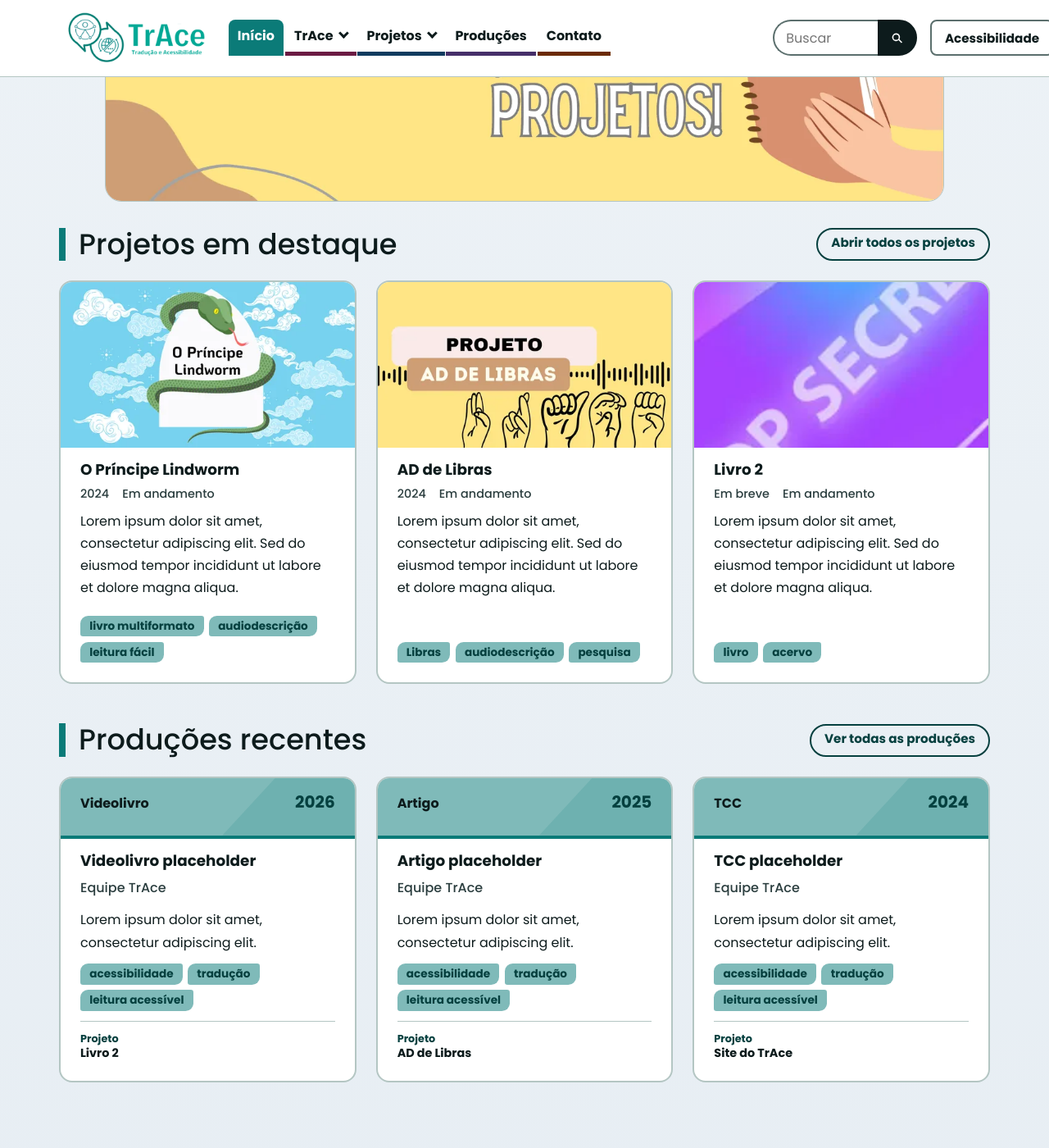
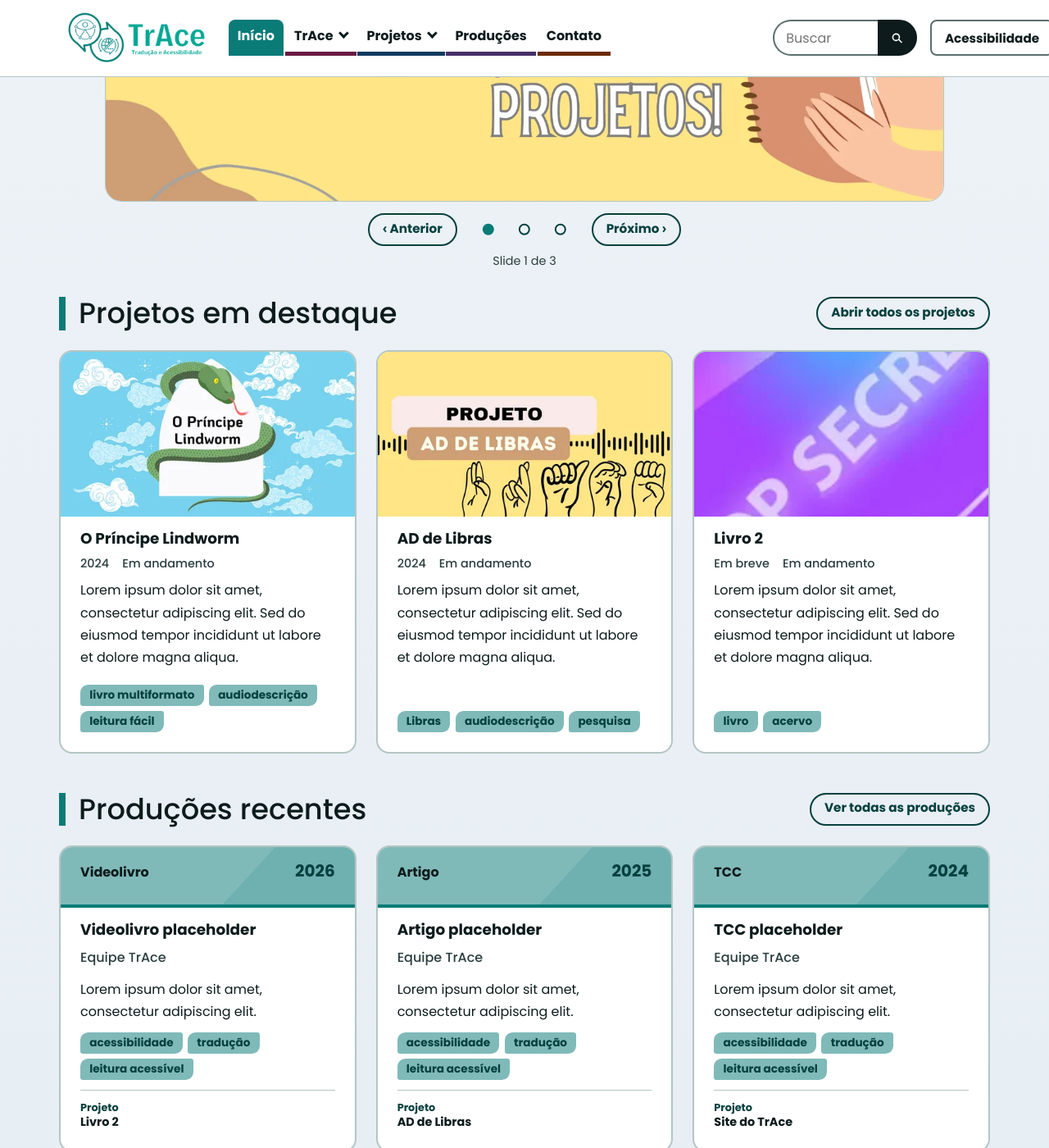
Before and after one commit to Niuuzinho/site-trace-teste, a Jekyll site: the page built from index.html, in a window 1280 px wide and 1400 px high, scrolled down 554 px. Shown: the whole window at 82% size. Built offline with Jekyll 4.4.1, drawn with Linux system fonts in a browser that asks for light colours.

Commit message:
Início: carrossel acessível de teste no lugar do banner (mesma imagem 3 vezes, sem troca automática)
Co-Authored-By: Claude Sonnet 5.5 <noreply@anthropic.com>
Claude-Session: https://claude.ai/code/session_01AbHHXVauvBZ2sfPmWDepMS

```diff
--- /dev/null
+++ b/_includes/carrossel.html
@@ -0,0 +1,30 @@
+{%- comment -%}
+  Carrossel de imagens acessível, sem biblioteca.
+  Parâmetros: itens (lista com imagem e alt), rotulo (nome do carrossel para leitores de tela).
+  Sem JavaScript: vira uma faixa que rola de lado (teclado e toque funcionam). Com JavaScript: botões Anterior/Próximo,
+  indicadores, contador e setas do teclado. NÃO troca sozinho (de propósito).
+{%- endcomment -%}
+{%- if include.itens and include.itens.size > 0 -%}
+{%- assign total = include.itens.size -%}
+<section class="carrossel" aria-roledescription="carrossel" aria-label="{{ include.rotulo | default: 'Destaques' | escape }}" data-carrossel>
+  <div class="car-trilho" data-car-trilho tabindex="0" role="group" aria-label="Slides (use as setas do teclado para trocar)">
+    {%- for g in include.itens %}
+    <figure class="car-slide" data-car-slide role="group" aria-roledescription="slide" aria-label="{{ forloop.index }} de {{ total }}">
+      {% include img.html nome=g.imagem alt=g.alt sizes="(min-width: 70rem) 1024px, 100vw" eager=forloop.first %}
+    </figure>
+    {%- endfor %}
+  </div>
+  {%- if total > 1 %}
+  <div class="car-controles">
+    <button type="button" class="botao-peq" data-car-anterior><span aria-hidden="true">‹</span> Anterior</button>
+    <div class="car-pontos">
+      {%- for g in include.itens %}
+      <button type="button" class="car-ponto" data-car-ponto aria-label="Ir para o slide {{ forloop.index }}"></button>
+      {%- endfor %}
+    </div>
+    <button type="button" class="botao-peq" data-car-proximo>Próximo <span aria-hidden="true">›</span></button>
+  </div>
+  <p class="car-info" data-car-info aria-live="polite"></p>
+  {%- endif %}
+</section>
+{%- endif -%}
--- a/assets/css/main.css
+++ b/assets/css/main.css
@@ -649,10 +649,25 @@ html[data-contraste="alto"] .topo-botao:hover { background: var(--papel); color:
 /* Banner: menor, dentro da largura do conteúdo, com cantos arredondados e espaço em volta.
    O fundo é neutro (não amarelo) porque a imagem vai ser trocada no futuro. */
 .banner-area { padding-top: var(--e6); }
-.banner-topo { max-width: 64rem; margin: 0 auto; line-height: 0; overflow: hidden; background: var(--t-suave); border: 1px solid var(--linha); border-radius: var(--raio-colado); }
-.banner-topo img { width: 100%; height: auto; display: block; }
-@media (max-width: 39.99em) { .banner-topo { border-radius: var(--raio-g); } .banner-topo img { aspect-ratio: 5 / 3; object-fit: cover; object-position: 60% 50%; } }
-html[data-contraste="alto"] .banner-topo { border: 2px solid var(--tinta); }
+/* Carrossel acessível: faixa que rola de lado com "encaixe" (funciona até sem JavaScript); com JavaScript ganha botões, indicadores e contador */
+.carrossel { max-width: 64rem; margin: 0 auto; }
+.car-trilho { display: flex; overflow-x: auto; scroll-snap-type: x mandatory; overscroll-behavior-x: contain; background: var(--t-suave); border: 1px solid var(--linha); border-radius: var(--raio-colado); }
+.car-js .car-trilho { scrollbar-width: none; }
+.car-js .car-trilho::-webkit-scrollbar { display: none; }
+.car-slide { flex: 0 0 100%; margin: 0; line-height: 0; scroll-snap-align: center; }
+.car-slide img { width: 100%; height: auto; display: block; }
+.car-controles { display: none; align-items: center; justify-content: center; flex-wrap: wrap; gap: var(--e2) var(--e4); margin-top: var(--e3); }
+.car-js .car-controles { display: flex; }
+.car-pontos { display: flex; gap: 0; }
+.car-ponto { position: relative; width: 2.75rem; height: 2.75rem; padding: 0; background: transparent; border: 0; cursor: pointer; }
+.car-ponto::before { content: ""; position: absolute; inset: 50% auto auto 50%; width: 0.9rem; height: 0.9rem; transform: translate(-50%, -50%); border: 2px solid var(--t-tinta); border-radius: 50%; background: transparent; transition: background-color 0.15s; }
+.car-ponto:hover::before { background: var(--t-banda); }
+.car-ponto[aria-current="true"]::before { background: var(--t-forte); border-color: var(--t-forte); }
+.car-info { display: none; margin: var(--e1) 0 0; text-align: center; font-size: 0.9rem; color: var(--tinta-2); }
+.car-js .car-info { display: block; }
+@media (max-width: 39.99em) { .car-trilho { border-radius: var(--raio-g); } .car-slide img { aspect-ratio: 5 / 3; object-fit: cover; object-position: 60% 50%; } .car-controles .botao-peq { padding-inline: 0.8rem; } .car-pontos { order: 3; flex-basis: 100%; justify-content: center; margin-top: calc(var(--e2) * -1); } }
+html[data-contraste="alto"] .car-trilho { border: 2px solid var(--tinta); }
+html[data-contraste="alto"] .car-ponto[aria-current="true"]::before { background: var(--tinta); border-color: var(--tinta); }
 
 /* A faixa de abertura vem primeiro (logo abaixo do menu); o banner vem depois dela */
 .abertura { padding: var(--e6) 0 var(--e7); }
@@ -890,7 +905,7 @@ html[data-movimento="reduzido"] .cartao:hover, html[data-movimento="reduzido"] .
 
 /* 10. Impressão ----------------------------------------------------------- */
 @media print {
-  .cabecalho, .rodape, .topo-botao, .pular, .filtros, .acoes, .galeria, .video, .botao, .botao-sec { display: none !important; }
+  .cabecalho, .rodape, .topo-botao, .car-controles, .pular, .filtros, .acoes, .galeria, .video, .botao, .botao-sec { display: none !important; }
   body { background: #fff; color: #000; font-size: 11pt; display: block; }
   .faixa-titulo { background: none; padding: 0; border: 0; }
   .faixa-titulo::before, .faixa-titulo::after { display: none; }
--- a/assets/js/main.js
+++ b/assets/js/main.js
@@ -410,6 +410,54 @@
     });
   }
 
+  /* 10. Carrossel acessível (não troca sozinho) ------------------------------ */
+  function iniciarCarrossel(raiz) {
+    var trilho = raiz.querySelector('[data-car-trilho]');
+    var slides = todos('[data-car-slide]', raiz);
+    var pontos = todos('[data-car-ponto]', raiz);
+    var anterior = raiz.querySelector('[data-car-anterior]');
+    var proximo = raiz.querySelector('[data-car-proximo]');
+    var info = raiz.querySelector('[data-car-info]');
+    if (!trilho || slides.length < 2 || !anterior || !proximo) return;
+    raiz.classList.add('car-js');
+    var atual = 0;
+
+    function reduzido() {
+      return (window.matchMedia && window.matchMedia('(prefers-reduced-motion: reduce)').matches) ||
+        doc.documentElement.getAttribute('data-movimento') === 'reduzido';
+    }
+    function mostrar(n) {
+      atual = n;
+      slides.forEach(function (s, i) { s.setAttribute('aria-hidden', i === n ? 'false' : 'true'); });
+      pontos.forEach(function (p, i) { if (i === n) p.setAttribute('aria-current', 'true'); else p.removeAttribute('aria-current'); });
+      info.textContent = 'Slide ' + (n + 1) + ' de ' + slides.length;
+    }
+    function ir(n) {
+      n = (n + slides.length) % slides.length;
+      trilho.scrollTo({ left: n * trilho.clientWidth, behavior: reduzido() ? 'auto' : 'smooth' });
+      mostrar(n);
+    }
+    var agendado = false;
+    trilho.addEventListener('scroll', function () {
+      if (agendado) return;
+      agendado = true;
+      window.requestAnimationFrame(function () {
+        agendado = false;
+        var n = Math.round(trilho.scrollLeft / trilho.clientWidth);
+        if (n !== atual && n >= 0 && n < slides.length) mostrar(n);
+      });
+    }, { passive: true });
+    anterior.addEventListener('click', function () { ir(atual - 1); });
+    proximo.addEventListener('click', function () { ir(atual + 1); });
+    pontos.forEach(function (p, i) { p.addEventListener('click', function () { ir(i); }); });
+    trilho.addEventListener('keydown', function (e) {
+      if (e.key === 'ArrowLeft') { e.preventDefault(); ir(atual - 1); }
+      if (e.key === 'ArrowRight') { e.preventDefault(); ir(atual + 1); }
+    });
+    window.addEventListener('resize', function () { trilho.scrollLeft = atual * trilho.clientWidth; });
+    mostrar(0);
+  }
+
   /* Início ------------------------------------------------------------------ */
   function iniciar() {
     iniciarPainelAcessibilidade();
@@ -424,6 +472,7 @@
     iniciarJanelaEmail();
     iniciarVoltarAoTopo();
     iniciarPdf();
+    todos('[data-carrossel]').forEach(iniciarCarrossel);
   }
   if (doc.readyState === 'loading') doc.addEventListener('DOMContentLoaded', iniciar); else iniciar();
 }());
--- a/index.html
+++ b/index.html
@@ -19,9 +19,7 @@ permalink: /
   </div>
 </section>
 <div class="container banner-area">
-  <figure class="banner-topo">
-    {% include img.html nome="banners/conheca-projetos" alt="Banner amarelo com os logotipos da UFBA e do CNPq, a frase “Conheça nossos projetos!” e a ilustração de mãos escrevendo em um caderno espiral." sizes="(min-width: 70rem) 1024px, 100vw" eager=true %}
-  </figure>
+  {% include carrossel.html itens=site.data.carrossel rotulo="Destaques do grupo" %}
 </div>
 
 <div class="miolo">
```
Also changed, not shown: CLAUDE.md (+1 -0 lines), _data/carrossel.yml (added, +11 -0 lines).
